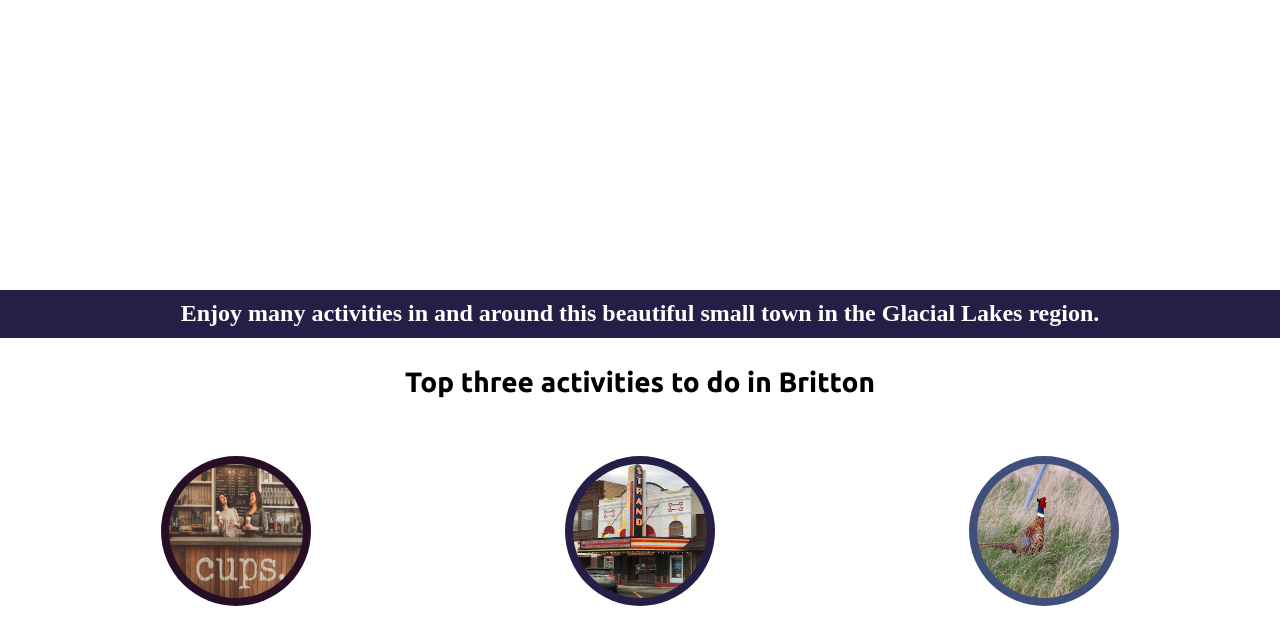
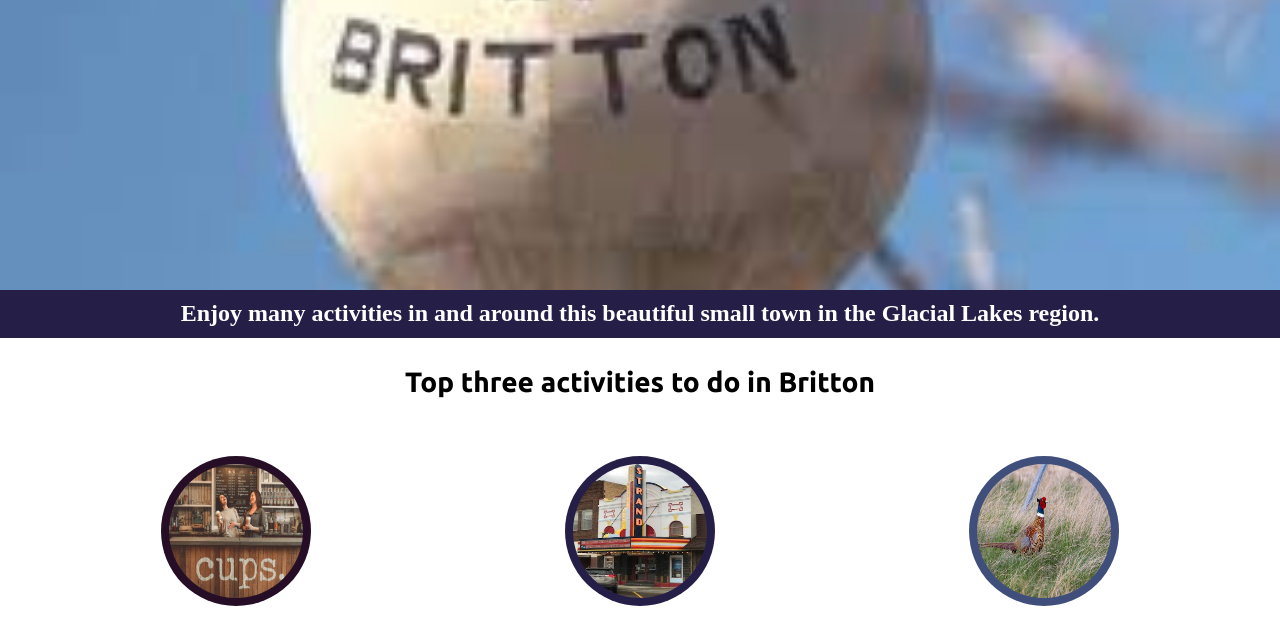
Before and after one commit to idlehands1969/my-city, a plain HTML site: page index.html in a window 1280 px wide. Shown: the part 142-779 px from the top of the page. Drawn offline with nearby package versions, Linux system fonts and the light colour scheme; a web font is replaced by a local one.

Commit message:
updated background image links

```diff
--- a/style.scss
+++ b/style.scss
@@ -17,15 +17,14 @@
 		}
 
 		.hero {
-			background-image: linear-gradient(#8fb1e1, #85904e);
-			background-image: url(images/Britton.jpg);
+			background-image: url(/images/Britton.jpg);
 			background-position: center center;
 			background-size: 100%;
 			background-repeat: no-repeat;
 		}
 
 		.hero:hover {
-				background-image: url(images/britton-water-tower.jpg);
+				background-image: url(/images/britton-water-tower.jpg);
 		}
 
 		.hero__title {
```
Also changed, not shown: dist/css/style.min.css, styles/css/style.css, 2 other files.
